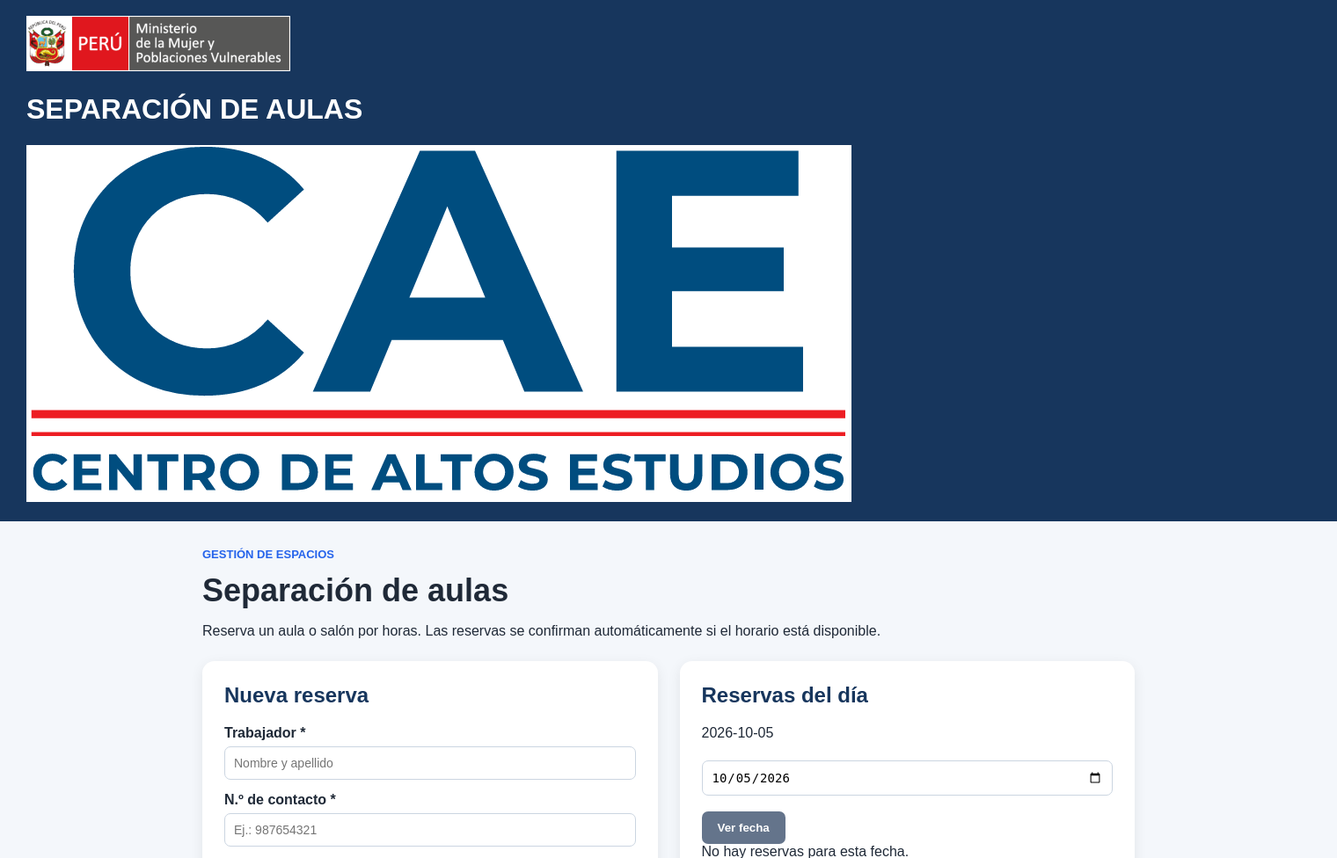
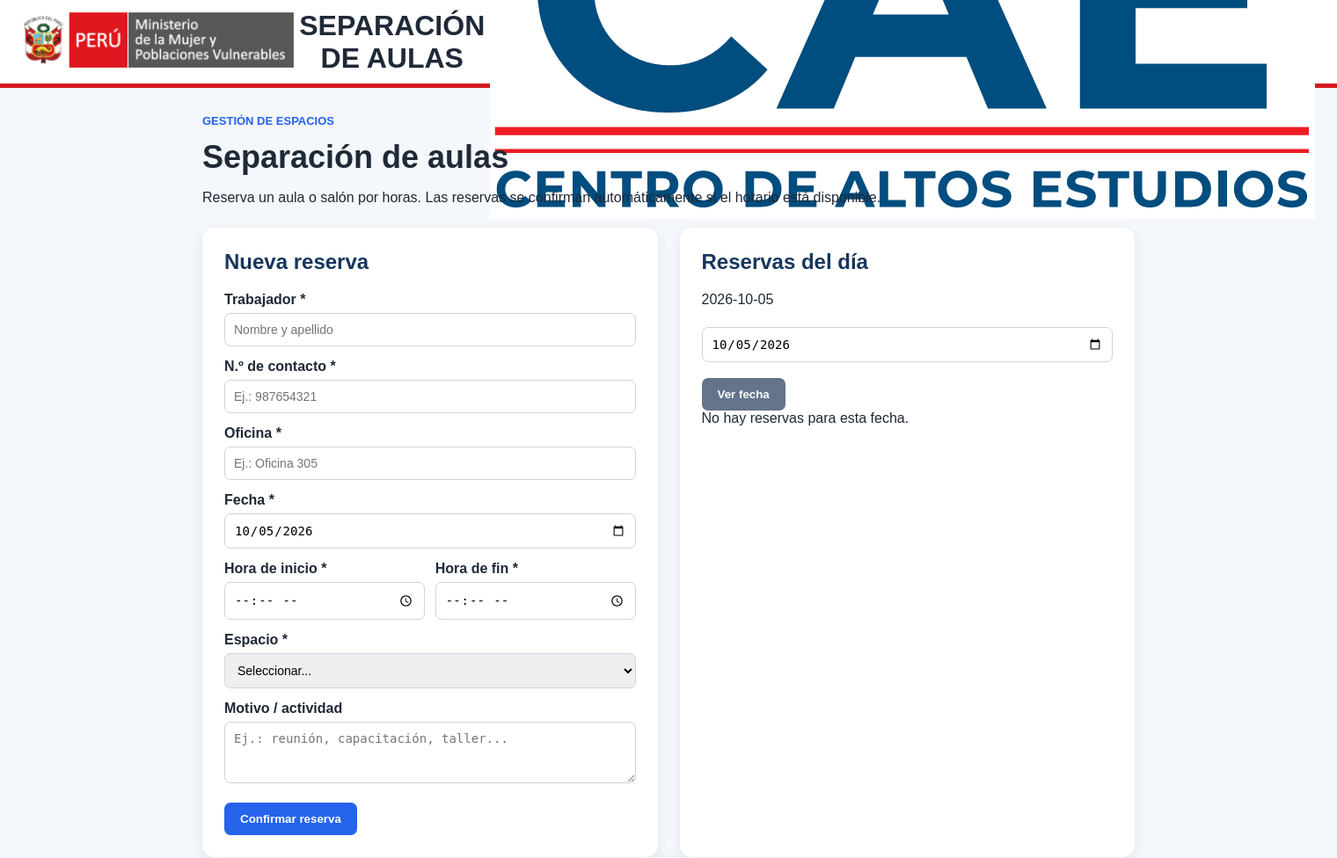
Before and after one commit to jvargash80-bit/mimp-cae, a Flask app: page / in a window 1520 px wide. Shown: the top 976 px of the page at 88% size. Run offline with Flask 3, Linux system fonts and the light colour scheme; data that the repository does not hold is empty; some libraries are stand-ins or nearby versions.

Commit message:
Update style.css

```diff
--- a/static/style.css
+++ b/static/style.css
@@ -10,9 +10,25 @@ body {
 }
 
 .topbar {
-    background: #17365d;
-    color: white;
-    padding: 18px 30px;
+    width: 100%;
+    height: 100px;
+    background: white;
+    display: flex;
+    align-items: center;
+    justify-content: space-between;
+    padding: 0 25px;
+    box-sizing: border-box;
+    border-bottom: 5px solid #d71920;
+}
+
+.logo-ministerio img {
+    height: 65px;
+    width: auto;
+}
+
+.titulo-sistema {
+    flex: 1;
+    text-align: center;
 }
 
 .brand {
```
